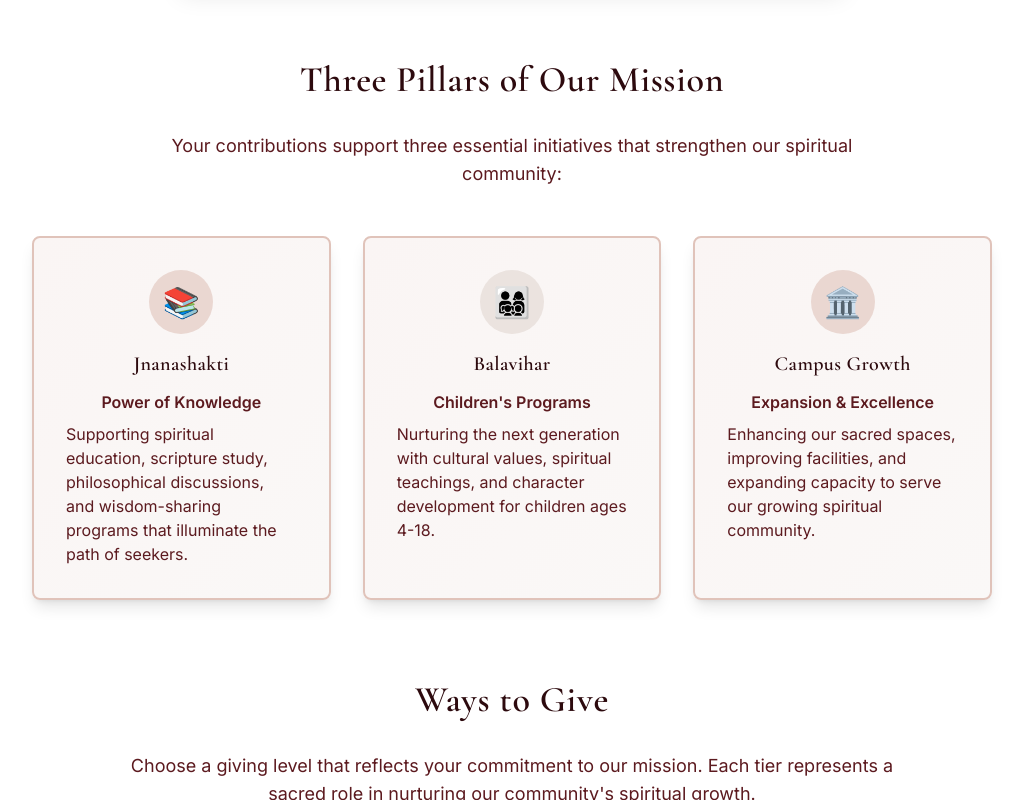
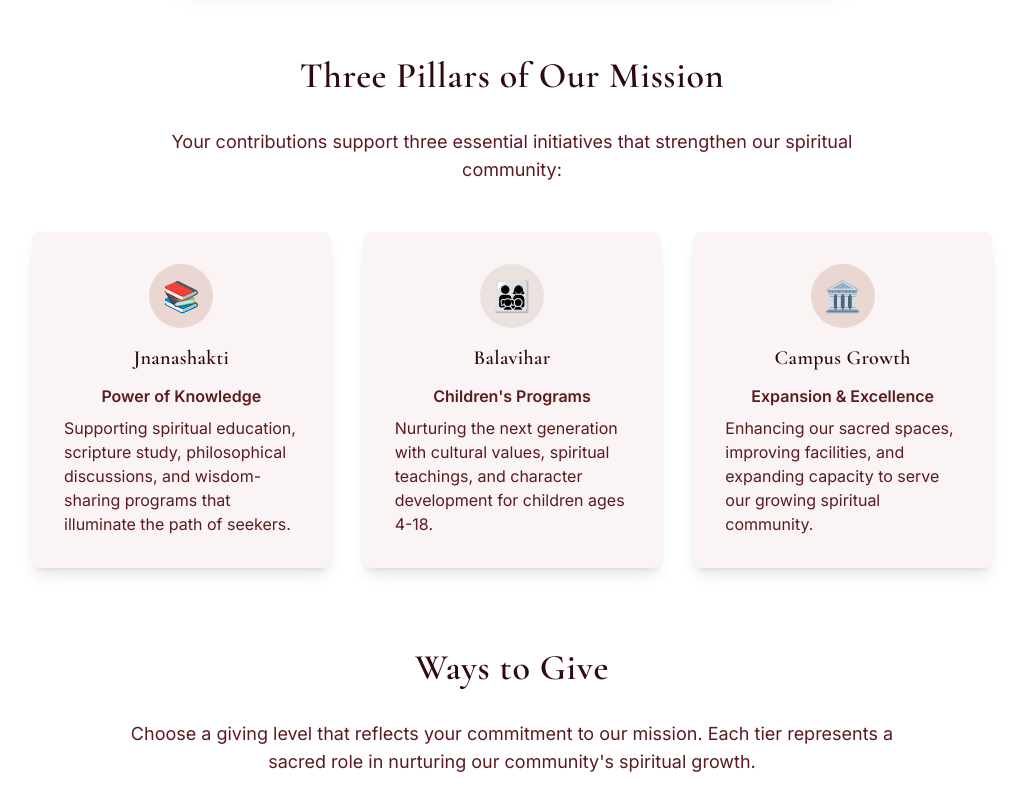
Before and after one commit to ariaknight/chinmaya-sharadalaya, an Astro site: page /donate in a window 1280 px wide. Shown: the part 1503-2303 px from the top of the page, without its empty margins (128-1151 px from the left). Built offline with nearby package versions, Linux system fonts and the light colour scheme; Astro itself is replaced by a stand-in of ours.

Commit message:
fix: update background styles in Donate page for improved consistency

```diff
--- a/src/pages/donate.astro
+++ b/src/pages/donate.astro
@@ -12,7 +12,7 @@ const description = 'Join the Chinmaya Donor Tree and support three pillars of o
   <div class="max-w-5xl mx-auto px-4 sm:px-6 lg:px-8 py-16">
     <!-- Legacy Story -->
     <section class="mb-20">
-      <div class="bg-gradient-to-r from-maroon-50 to-burgundy-50 rounded-lg p-12 border-2 border-maroon-300">
+      <div class="bg-maroon-50 rounded-lg p-12">
         <h2 class="text-3xl md:text-4xl font-serif font-bold text-maroon-900 mb-6 text-center">
           The Chinmaya Legacy Tree
         </h2>
@@ -45,7 +45,7 @@ const description = 'Join the Chinmaya Donor Tree and support three pillars of o
 
       <div class="grid md:grid-cols-3 gap-8">
         <!-- Jnanashakti -->
-        <div class="bg-gradient-to-br from-maroon-50 to-burgundy-50 p-8 rounded-lg border-2 border-maroon-300 shadow-lg">
+        <div class="bg-maroon-50 p-8 rounded-lg shadow-lg">
           <div class="w-16 h-16 bg-maroon-200 rounded-full flex items-center justify-center mx-auto mb-4">
             <span class="text-3xl">📚</span>
           </div>
@@ -57,7 +57,7 @@ const description = 'Join the Chinmaya Donor Tree and support three pillars of o
         </div>
 
         <!-- Balavihar -->
-        <div class="bg-gradient-to-br from-maroon-50 to-burgundy-50 p-8 rounded-lg border-2 border-maroon-300 shadow-lg">
+        <div class="bg-maroon-50 p-8 rounded-lg shadow-lg">
           <div class="w-16 h-16 bg-burgundy-200 rounded-full flex items-center justify-center mx-auto mb-4">
             <span class="text-3xl">👨‍👩‍👧‍👦</span>
           </div>
@@ -69,7 +69,7 @@ const description = 'Join the Chinmaya Donor Tree and support three pillars of o
         </div>
 
         <!-- Campus Enhancement -->
-        <div class="bg-gradient-to-br from-maroon-50 to-burgundy-50 p-8 rounded-lg border-2 border-maroon-300 shadow-lg">
+        <div class="bg-maroon-50 p-8 rounded-lg shadow-lg">
           <div class="w-16 h-16 bg-maroon-200 rounded-full flex items-center justify-center mx-auto mb-4">
             <span class="text-3xl">🏛️</span>
           </div>
```
